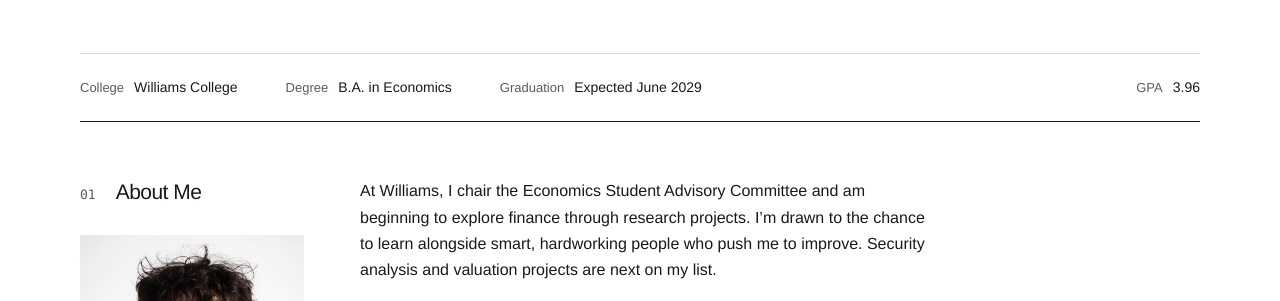
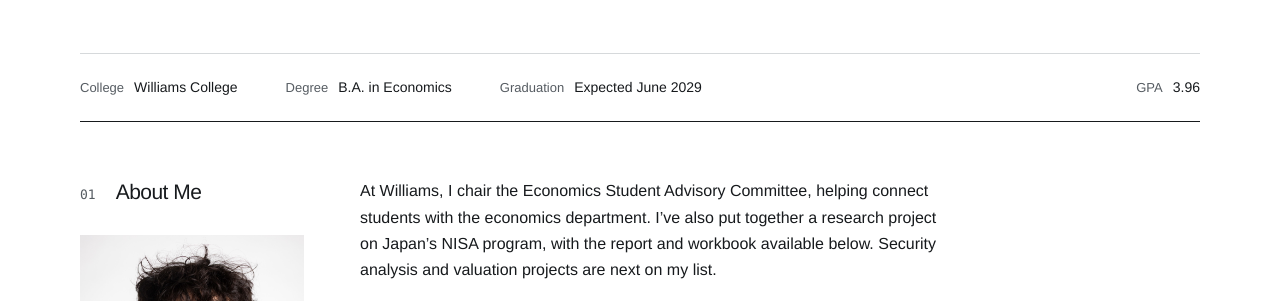
Before and after one commit to kaibatchelor/kaibatchelor.github.io, a plain HTML site: page index.html in a window 1280 px wide. Shown: the part 455-756 px from the top of the page. Drawn offline with Linux system fonts and the light colour scheme.

Commit message:
Ground About Me introduction in ESAC leadership and NISA project

```diff
--- a/index.html
+++ b/index.html
@@ -53,7 +53,7 @@
             <img class="portrait" src="assets/kai-batchelor.jpg" width="1638" height="2048" decoding="async" alt="Kai Batchelor">
           </div>
           <div class="section-body about-copy">
-            <p>At Williams, I chair the Economics Student Advisory Committee and am beginning to explore finance through research projects. I’m drawn to the chance to learn alongside smart, hardworking people who push me to improve. Security analysis and valuation projects are next on my list.</p>
+            <p>At Williams, I chair the Economics Student Advisory Committee, helping connect students with the economics department. I’ve also put together a research project on Japan’s NISA program, with the report and workbook available below. Security analysis and valuation projects are next on my list.</p>
             <p>Swimming is a big part of my life, but some of my favorite hours at the pool have been spent teaching. In high school, I volunteered at my local pool and taught swim lessons, something I found especially rewarding.</p>
             <p>In summer 2026, I spent two months in Japan studying Japanese, visiting family, and training with a swim team. Exploring Tokyo was also a chance to reconnect with a part of my culture I’d lost touch with.</p>
             <p>Outside school and swimming, I love making music, whether with friends or on my own. I play violin, guitar, banjo, erhu, and shamisen, plus a little piano. I also enjoy bass fishing, hiking, golf, and weightlifting.</p>
```
